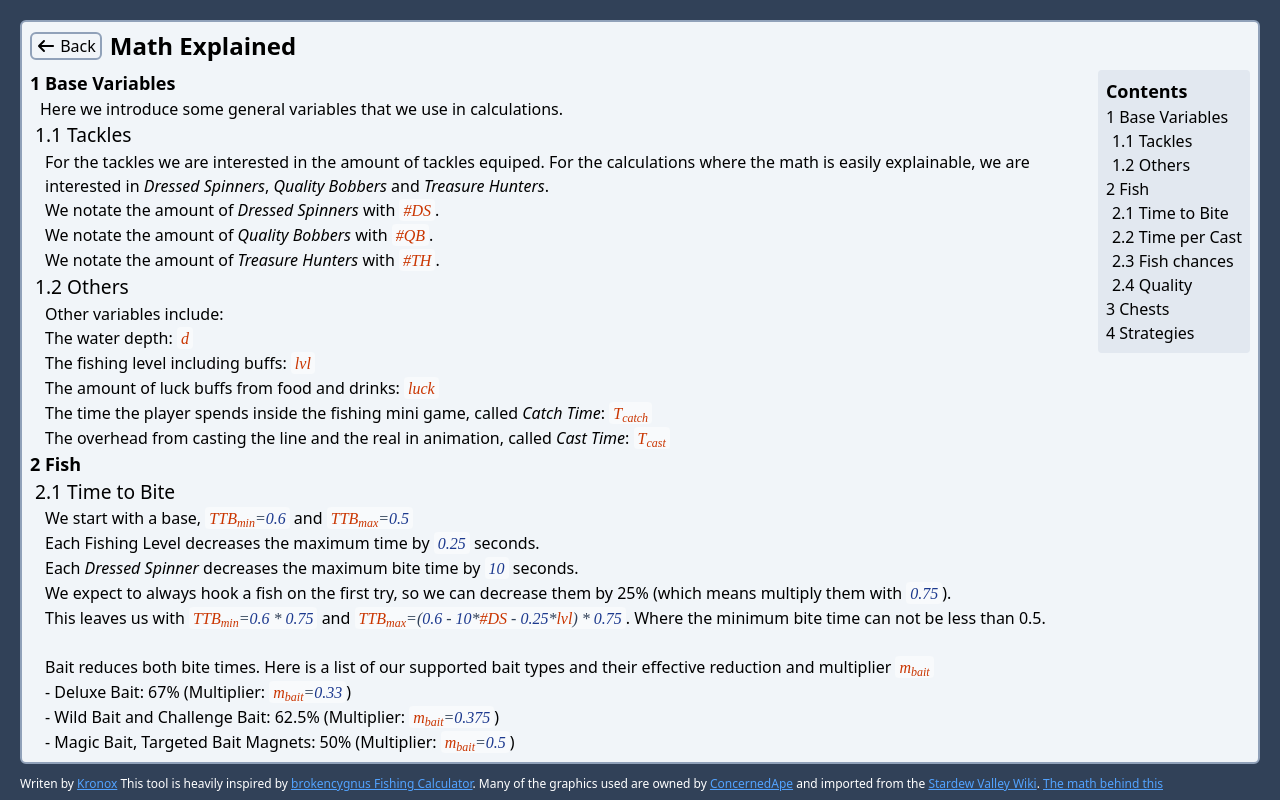
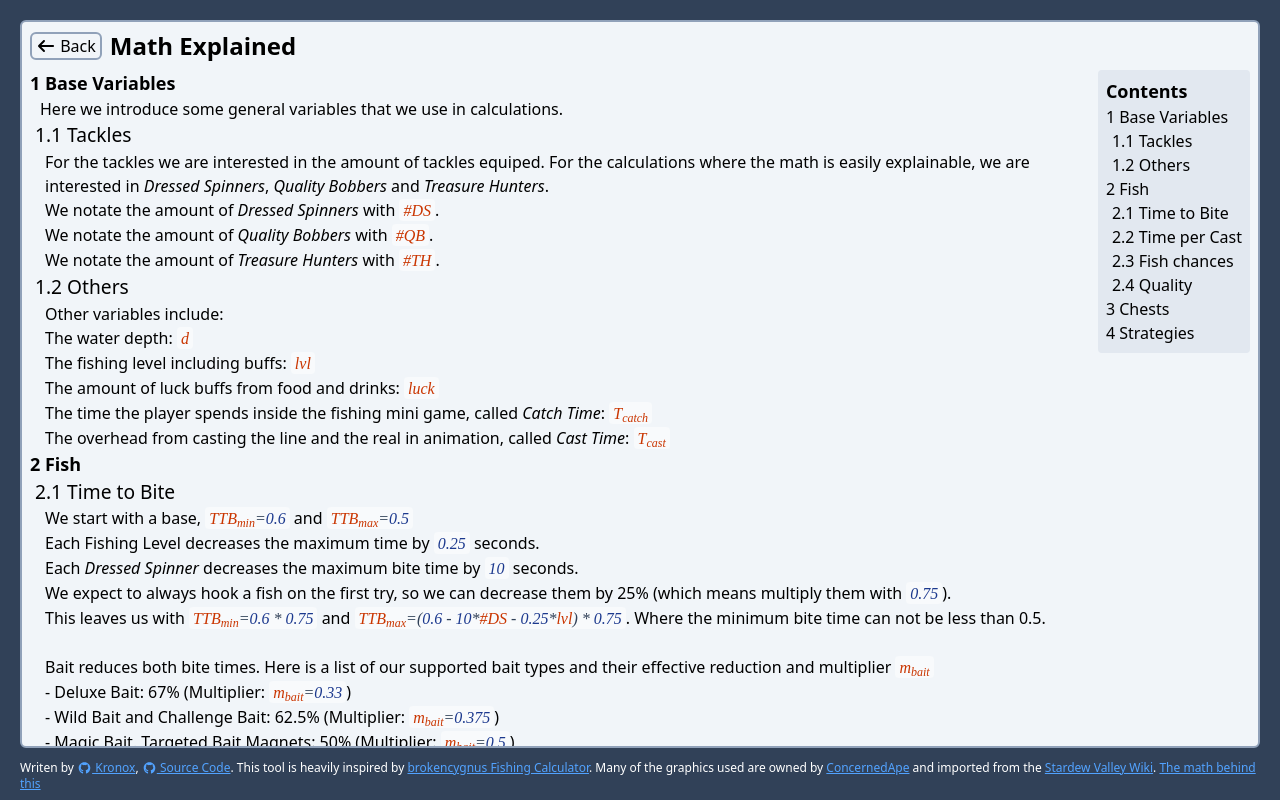
Before and after one commit to Kr0nox/999FishCalculator, a Vue app: page /math in a window 1280 px wide. Built offline with nearby package versions, Linux system fonts and the light colour scheme.

Commit message:
Lisence stuff

```diff
--- a/package.json
+++ b/package.json
@@ -19,6 +19,7 @@
   },
   "dependencies": {
     "@fortawesome/fontawesome-svg-core": "^7.0.0",
+    "@fortawesome/free-brands-svg-icons": "^7.0.0",
     "@fortawesome/free-solid-svg-icons": "^7.0.0",
     "@fortawesome/vue-fontawesome": "^3.1.1",
     "autocompleter": "^9.3.2",
--- a/src/App.vue
+++ b/src/App.vue
@@ -4,7 +4,11 @@
   >
     <router-view class="min-h-full w-full" />
     <div class="row-start-3 text-xs text-white md:row-start-2">
-      Writen by <a href="https://www.github.com/Kr0nox">Kronox</a> This tool is heavily inspired by
+      Writen by
+      <a href="https://www.github.com/Kr0nox"><FontAwesomeIcon :icon="faGithub" /> Kronox</a>,
+      <a href="https://github.com/Kr0nox/999FishCalculator"
+        ><FontAwesomeIcon :icon="faGithub" /> Source Code</a
+      >. This tool is heavily inspired by
       <a href="https://brokencygnus.github.io/stardew-fishing-calc/home"
         >brokencygnus Fishing Calculator</a
       >. Many of the graphics used are owned by
@@ -15,7 +19,10 @@
   </div>
 </template>
 
-<script setup lang="ts"></script>
+<script setup lang="ts">
+import { faGithub } from '@fortawesome/free-brands-svg-icons'
+import { FontAwesomeIcon } from '@fortawesome/vue-fontawesome'
+</script>
 
 <style scoped>
 @reference "./style.css";
--- a/src/components/selectors/SelectorContainer.vue
+++ b/src/components/selectors/SelectorContainer.vue
@@ -1,7 +1,7 @@
 <template>
   <ContainerComponent class="bg-slate-100 p-2!">
     <div
-      class="grid grid-cols-1 gap-3 md:max-h-full md:grid-cols-[1fr_1fr_2fr] md:grid-rows-[auto_1fr] md:overflow-scroll"
+      class="grid grid-cols-1 gap-3 md:max-h-full md:grid-cols-[1fr_1fr_2fr] md:grid-rows-[auto_1fr] md:overflow-auto"
     >
       <div class="col-start-1 row-start-1 flex flex-col gap-3">
         <SeasonSelector />
--- a/src/views/MathView.vue
+++ b/src/views/MathView.vue
@@ -1,6 +1,6 @@
 <template>
   <ContainerComponent class="w-full bg-slate-100 p-2!">
-    <div class="flex flex-col gap-2">
+    <div class="flex flex-col gap-2 md:min-h-full md:overflow-auto">
       <div class="flex items-center gap-2">
         <RouterLink :to="{ name: 'Main' }"
           ><ContainerComponent class="px-1! py-0!">
```
Also changed, not shown: src/fishcalc/README.md (added), 2 other files (tests, documents, lock files or other folders).
